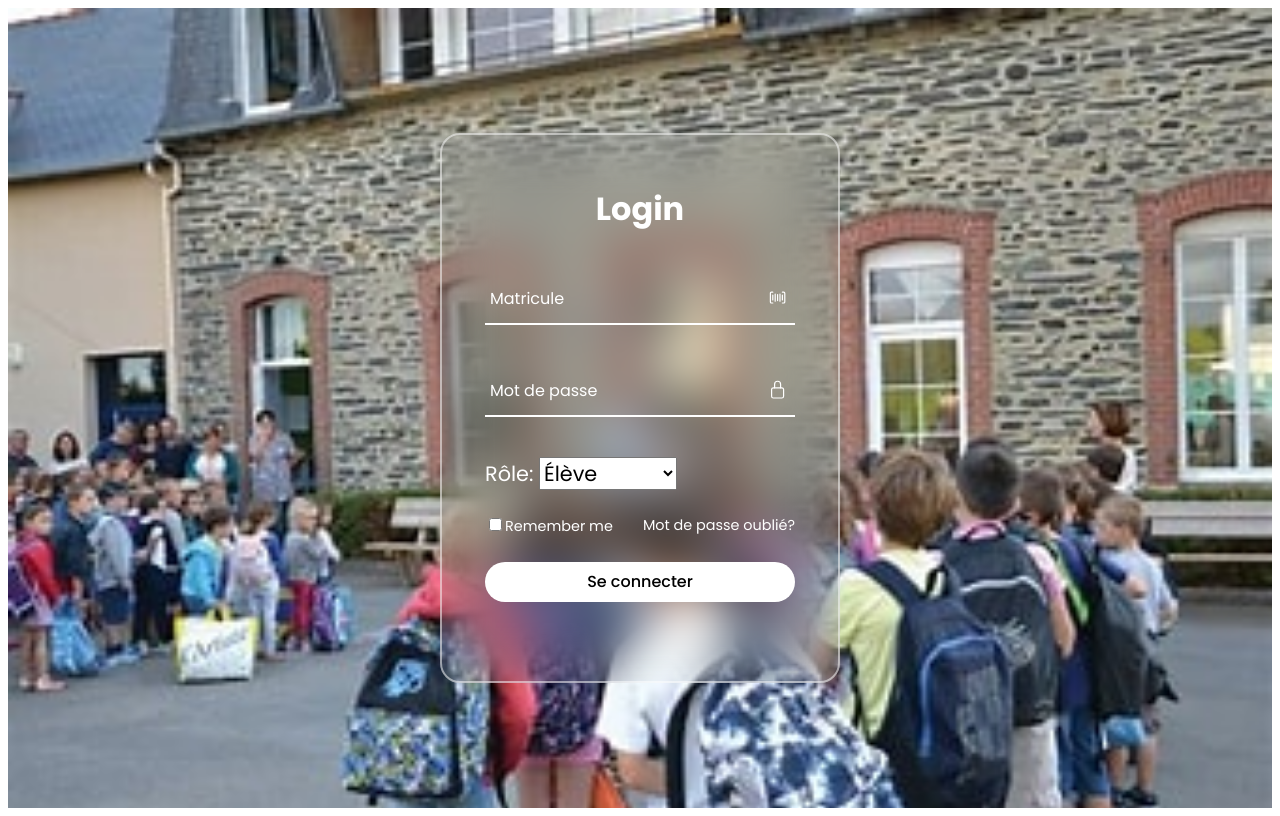
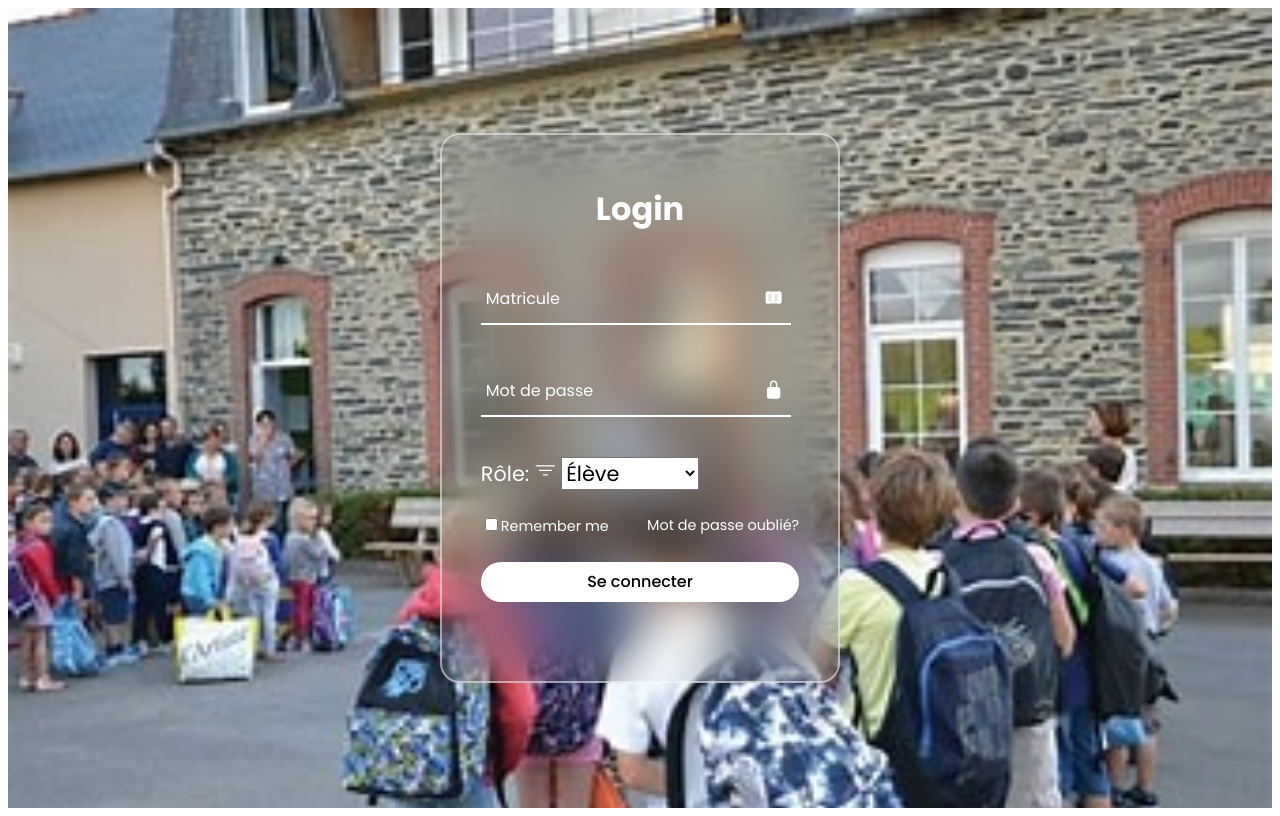
Before and after one commit to Gaston667/ECOLE, a Flask app: page /login in a window 1280 px wide. Run offline with Flask 3, Linux system fonts and the light colour scheme.

Commit message:
login remise en etat

```diff
--- a/templates/login.html
+++ b/templates/login.html
@@ -15,20 +15,20 @@
                     <p> {{ message }} </p>
                 </div>
                 <div class="input-box">
-                    <!-- <span class="icon"><ion-icon name="barcode"></ion-icon></span> -->
+                    <span class="icon"><ion-icon name="barcode"></ion-icon></span>
                     <span class="icon"><ion-icon name="barcode-outline"></ion-icon></span>
                     <input type="text" id="matricule" name="matricule" required>
                     <label for="matricule">Matricule </label>
                 </div>
                 <div class="input-box">
-                    <!-- <span class="icon"><ion-icon name="lock-closed"></ion-icon></span> -->
+                     <span class="icon"><ion-icon name="lock-closed"></ion-icon></span>
                     <span class="icon"><ion-icon name="lock-closed-outline"></ion-icon></span>
                     <input type="password" id="password" name="password" required>
                     <label for="password">Mot de passe </label>
                 </div>
                 <div class="select">
                     <label for="role">Rôle:</label>
-                    <!-- <span class=""><ion-icon name="filter-outline"></ion-icon></span> -->
+                    <span class=""><ion-icon name="filter-outline"></ion-icon></span>
                     <select id="role" name="role" required>
                         <option value="eleve">Élève</option>
                         <option value="enseignant">Enseignant</option>
```
Also changed, not shown: 1 other file.
